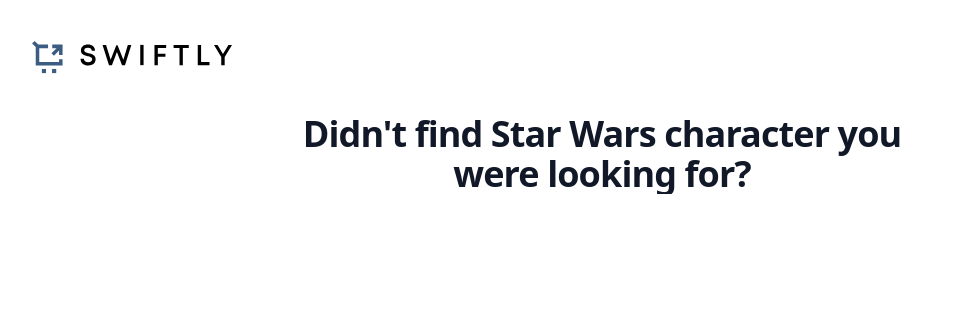
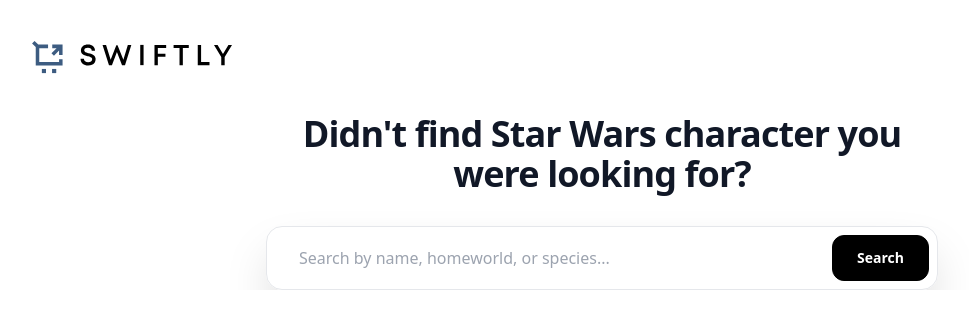
Before and after one commit to FrancoLinares/SwiftlyChallenge, a React (Vite) app: page / in a window 1280 px wide. Shown: the top 328 px of the page, without its empty margins (38-1007 px from the left). Built offline with nearby package versions, Linux system fonts and the light colour scheme.

Commit message:
feat: add Search component

```diff
--- a/src/App.tsx
+++ b/src/App.tsx
@@ -1,5 +1,6 @@
 import Logo from '@/components/Logo';
 import ErrorBoundary from './ErrorBoundary';
+import Search from '@/components/Search';
 
 function App() {
   return (
@@ -12,6 +13,7 @@
           <h1 className="mx-auto max-w-2xl text-3xl font-bold tracking-tight text-gray-900 sm:text-4xl">
             Didn't find Star Wars character you were looking for?
           </h1>
+          <Search />
         </div>
       </div>
     </ErrorBoundary>
--- /dev/null
+++ b/src/components/Search/constants.ts
@@ -0,0 +1,2 @@
+export const PLACEHOLDER = 'Search by name, homeworld, or species...';
+export const BUTTON_CONTENT = 'Search';
--- /dev/null
+++ b/src/components/Search/index.tsx
@@ -0,0 +1,40 @@
+import { useState } from 'react';
+import { BUTTON_CONTENT, PLACEHOLDER } from './constants';
+
+const Search = () => {
+  const [search, setSearch] = useState('');
+
+  const handleSearch = (event: React.ChangeEvent<HTMLInputElement>) => {
+    const value = event.target.value;
+    console.log(value);
+
+    setSearch(value);
+  };
+  return (
+    <label className="mx-auto mt-8 relative min-w-sm max-w-2xl flex flex-col md:flex-row items-center justify-center border py-2 px-2 rounded-2xl gap-2 shadow-2xl focus-within:border-gray-300">
+      <input
+        type="text"
+        name="search"
+        id="search-bar"
+        className="px-6 py-2 w-full rounded-md flex-1 outline-none"
+        placeholder={PLACEHOLDER}
+        spellCheck={false}
+        onChange={handleSearch}
+        value={search}
+        autoComplete="off"
+      />
+      <button
+        type="submit"
+        className="w-full md:w-auto px-6 py-3 bg-black border-black text-white fill-white active:scale-95 duration-100 border will-change-transform overflow-hidden relative rounded-xl transition-all"
+      >
+        <div className="flex items-center transition-all opacity-1">
+          <span className="text-sm font-semibold whitespace-nowrap truncate mx-auto">
+            {BUTTON_CONTENT}
+          </span>
+        </div>
+      </button>
+    </label>
+  );
+};
+
+export default Search;
```
Also changed, not shown: 1 other file (tests, documents, lock files or other folders).
